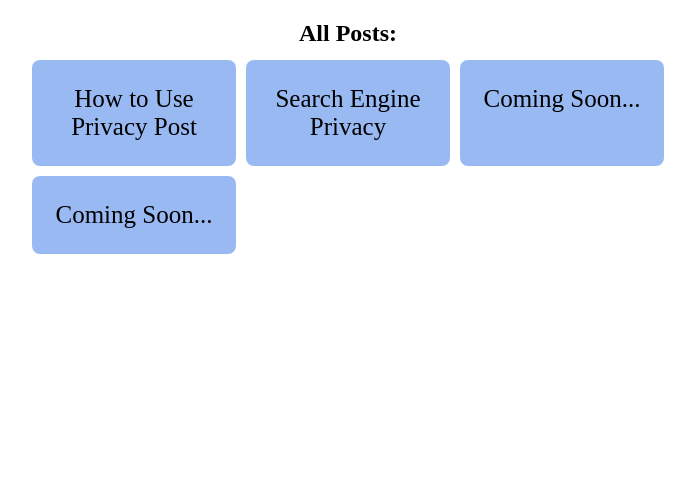
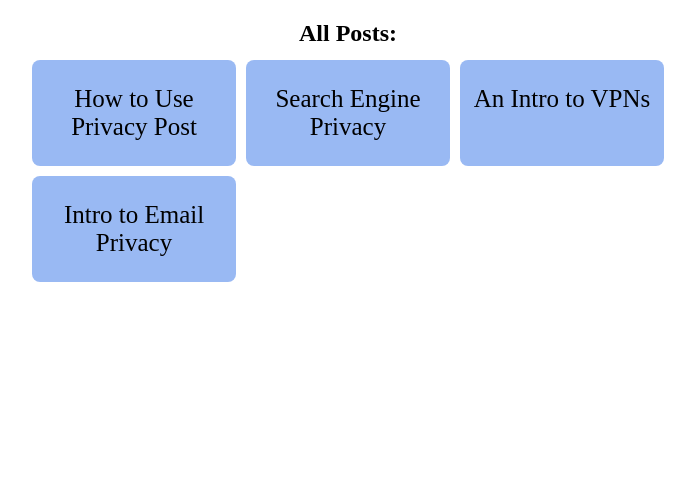
Before and after one commit to cs77-S25/final_project-acole1-lloisea1-mmcerle1, a Flask app: page /blog/ in a window 1280 px wide. Shown: the part 46-542 px from the top of the page, without its empty margins (292-987 px from the left). Run offline with Flask 3, Linux system fonts and the light colour scheme.

Commit message:
Update blog.html

```diff
--- a/templates/blog.html
+++ b/templates/blog.html
@@ -10,10 +10,8 @@
 <div class="grid">
     <div class="post"><p><a href="{{ url_for('blog_post_1') }}">How to Use Privacy Post</a> </p></div>
     <div class="post"><p><a href="{{ url_for('blog_post') }}">Search Engine Privacy</a></p></div>
-    <div class="post"><p>Coming Soon...</p></div>
-    <div class="post"><p>Coming Soon...</p></div>
+    <div class="post"><p><a href="{{ url_for('blog_post_2') }}">An Intro to VPNs</a></p></div>
+    <div class="post"><p><a href="{{ url_for('blog_post_3') }}">Intro to Email Privacy</a></p></div>
 </div>
 
-
-
 {% endblock %}
```
